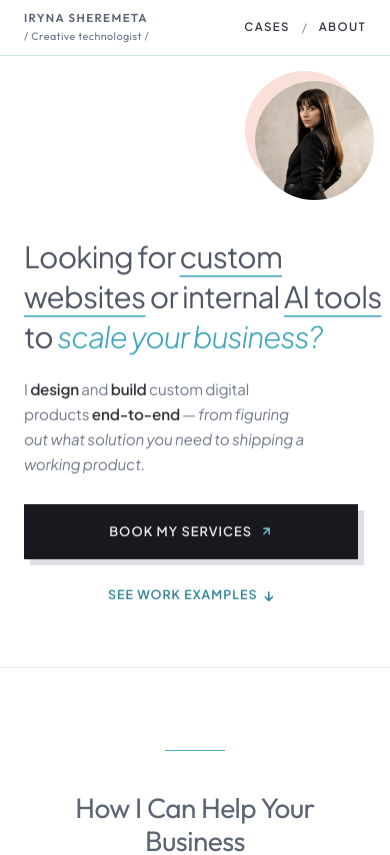
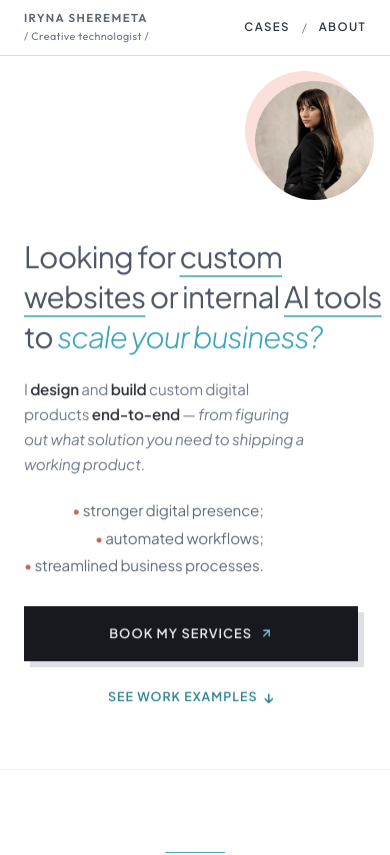
Before and after one commit to Irene2828/porfoliojuly, a Next.js app: page / in a window 390 px wide. Shown: the top 855 px of the page. Built offline with nearby package versions, Linux system fonts and the light colour scheme; no server answers; the database is empty.

Commit message:
feat: mobile hero — add benefits bullet list under body copy

```diff
--- a/src/app/v2/components/HeroV2.tsx
+++ b/src/app/v2/components/HeroV2.tsx
@@ -111,6 +111,11 @@ export default function HeroV2() {
                   I <strong style={{ fontWeight: 600, color: '#1a1d24' }}>design</strong> and <strong style={{ fontWeight: 600, color: '#1a1d24' }}>build</strong> custom digital products <strong style={{ fontWeight: 600, color: '#1a1d24' }}>end-to-end</strong> &mdash; <span className="br-desktop"><br /></span>
                   <span style={{ fontStyle: 'italic' }}>from figuring out what solution you need to shipping a working product.</span>
                 </p>
+                <ul className="hero-benefits">
+                  <li>stronger digital presence;</li>
+                  <li>automated workflows;</li>
+                  <li>streamlined business processes.</li>
+                </ul>
               </div>
 
               {/* CTAs: right-aligned flush with line 2 of headline */}
```
